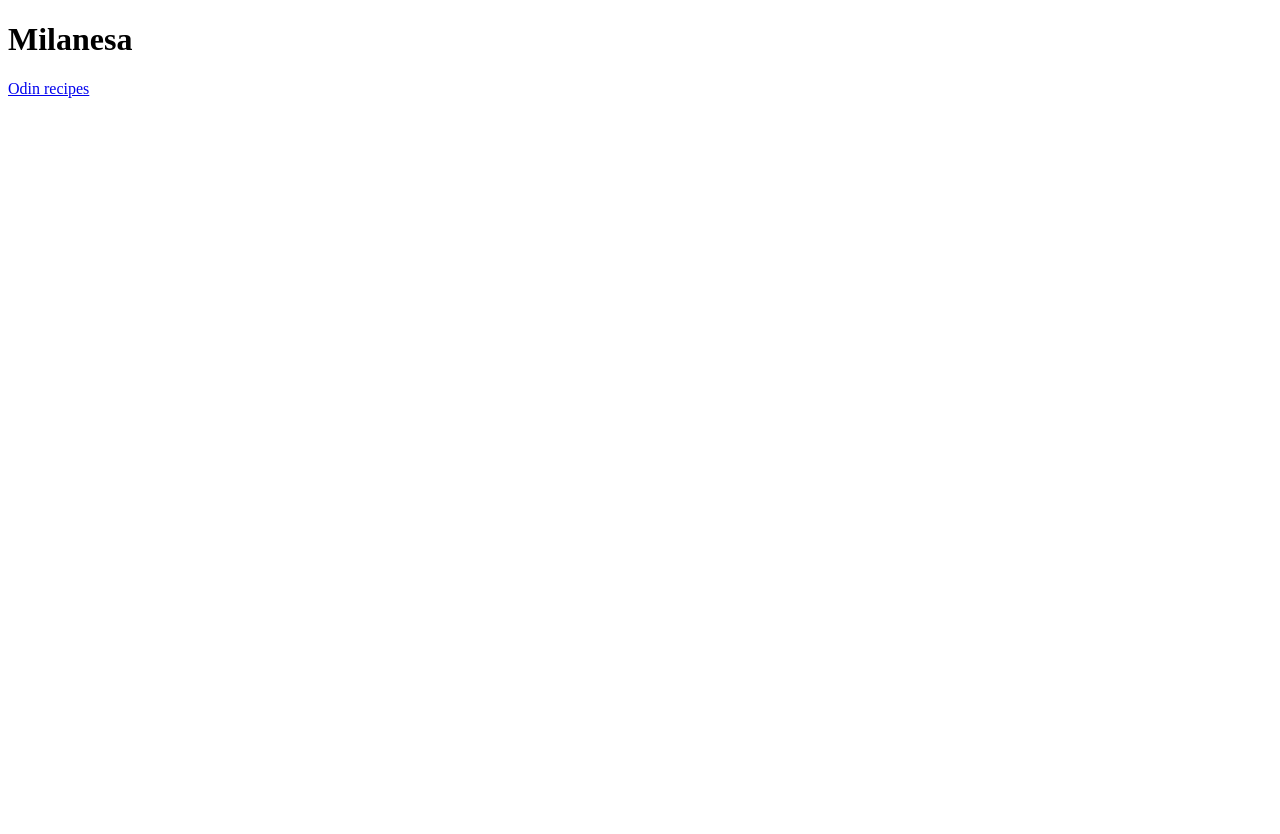
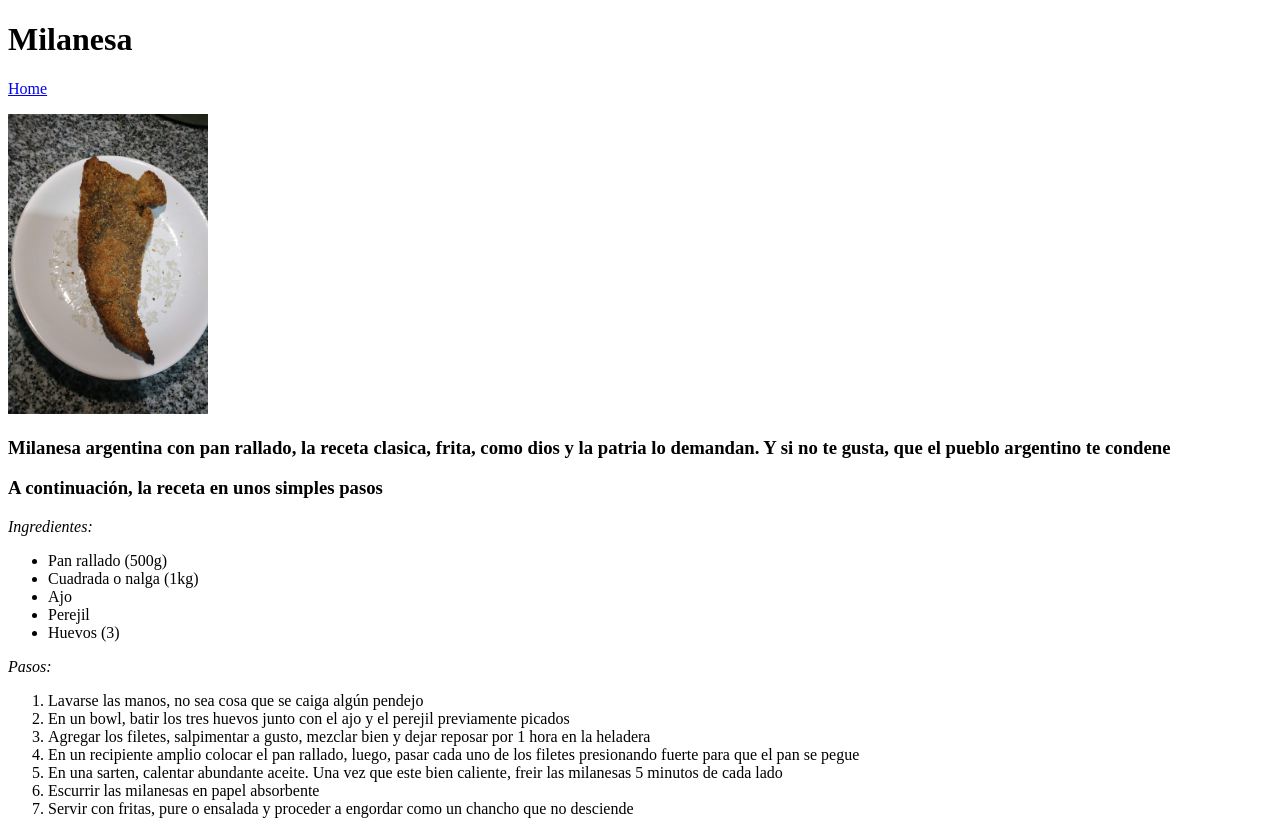
Before and after one commit to Brhumo/odin-recipes, a plain HTML site: page recipes/milanesa.html in a window 1280 px wide. Before the commit the page ends 800 px from the top, so only its background shows below. Drawn offline with Linux system fonts and the light colour scheme.

Commit message:
se agrega contenido a milanesa

```diff
--- a/recipes/milanesa.html
+++ b/recipes/milanesa.html
@@ -8,6 +8,27 @@
 
 <body>
     <h1> Milanesa </h1>
+<a href="../index.html"> Home </a>
+<p><img src="./Images/milanesa-arg.jpg" alt="milanga" height="300" width="200"></p>
+<h3> Milanesa argentina con pan rallado, la receta clasica, frita, como dios y la patria lo demandan. Y si no te gusta, que el pueblo argentino te condene</h3>
+<h3> A continuación, la receta en unos simples pasos </h3>
+<p> <em> Ingredientes: </em></p>
+<ul>
+    <li> Pan rallado (500g) </li>
+    <li> Cuadrada o nalga (1kg) </li>
+    <li> Ajo </li>
+    <li> Perejil </li>
+    <li> Huevos (3) </li>
+</ul>
+<p> <em> Pasos: </em></p>
+<ol>
+    <li> Lavarse las manos, no sea cosa que se caiga algún pendejo </li>
+    <li> En un bowl, batir los tres huevos junto con el ajo y el perejil previamente picados</li>
+    <li> Agregar los filetes, salpimentar a gusto, mezclar bien y dejar reposar por 1 hora en la heladera </li>
+    <li> En un recipiente amplio colocar el pan rallado, luego, pasar cada uno de los filetes presionando fuerte para que el pan se pegue </li>
+    <li> En una sarten, calentar abundante aceite. Una vez que este bien caliente, freir las milanesas 5 minutos de cada lado </li>
+    <li> Escurrir las milanesas en papel absorbente </li>
+    <li> Servir con fritas, pure o ensalada y proceder a engordar como un chancho que no desciende </li>
+</ol>
 </body>
-<a href="/index.html"> Odin recipes </a>
 </html>
```
